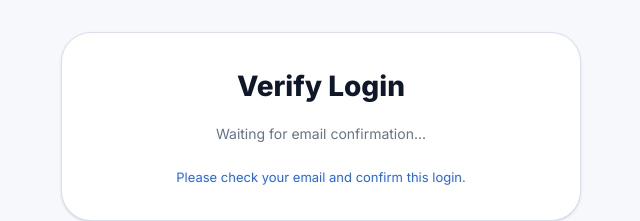
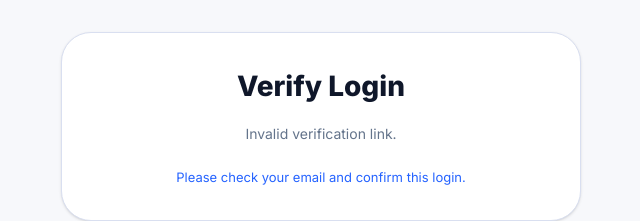
Before and after one commit to Shinthurie/SME-GPT-Front-end, a Next.js app: page /login/verify in a window 1280 px wide. Shown: the top 221 px of the page, without its empty margins (319-959 px from the left). Built offline with nearby package versions, Linux system fonts and the light colour scheme.

Commit message:
Fix login verify prerender issue

```diff
--- a/src/app/login/verify/page.tsx
+++ b/src/app/login/verify/page.tsx
@@ -1,17 +1,20 @@
 "use client";
 
-import { useEffect, useState } from "react";
+import { Suspense, useEffect, useState } from "react";
 import { useSearchParams } from "next/navigation";
 import MobileShell from "@/components/layout/MobileShell";
 
-export default function LoginVerifyPage() {
+function LoginVerifyContent() {
   const searchParams = useSearchParams();
   const verificationToken = searchParams.get("token") || "";
 
   const [message, setMessage] = useState("Waiting for email confirmation...");
 
   useEffect(() => {
-    if (!verificationToken) return;
+    if (!verificationToken) {
+      setMessage("Invalid verification link.");
+      return;
+    }
 
     const interval = setInterval(async () => {
       try {
@@ -56,9 +59,11 @@ export default function LoginVerifyPage() {
           <h1 className="text-center text-[28px] font-extrabold text-[#0f172a]">
             Verify Login
           </h1>
+
           <p className="mt-4 text-center text-[14px] text-[#64748b]">
             {message}
           </p>
+
           <p className="mt-6 text-center text-[13px] text-[#2563ff]">
             Please check your email and confirm this login.
           </p>
@@ -67,3 +72,11 @@ export default function LoginVerifyPage() {
     </MobileShell>
   );
 }
+
+export default function LoginVerifyPage() {
+  return (
+    <Suspense fallback={<div className="p-6 text-center">Loading...</div>}>
+      <LoginVerifyContent />
+    </Suspense>
+  );
+}
```
